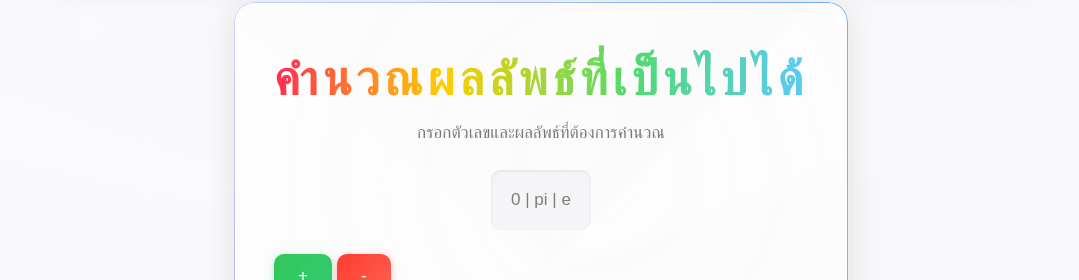
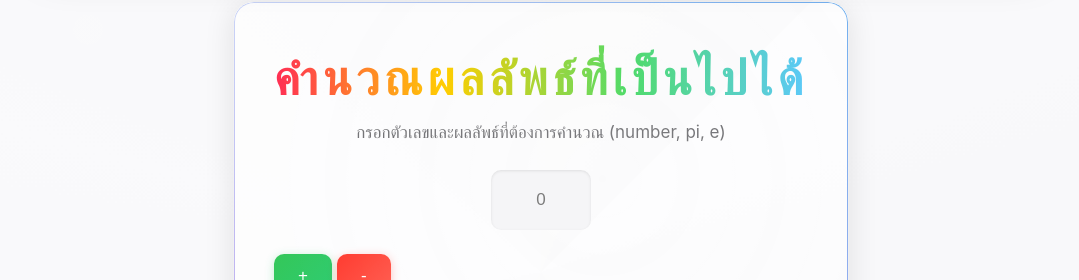
Before and after one commit to Panupong-xD/Game24Calculator, a plain HTML site: page index.html in a window 1280 px wide. Shown: the part 119-399 px from the top of the page, without its empty margins (99-1178 px from the left). Drawn offline with Linux system fonts and the light colour scheme; a web font is replaced by a local one.

Commit message:
Update input handling to allow 'pi' and 'e' as valid entries, modify placeholder text, and adjust number input type for better user experience

```diff
--- a/index.html
+++ b/index.html
@@ -24,17 +24,16 @@
       <div id="calculation-page" class="page active">
         <div class="container">
           <h1>คำนวณผลลัพธ์ที่เป็นไปได้</h1>
-          <p>กรอกตัวเลขและผลลัพธ์ที่ต้องการคำนวณ</p>
+          <p>กรอกตัวเลขและผลลัพธ์ที่ต้องการคำนวณ (number, pi, e)</p>
           <div id="numbers" class="number-container"></div>
           <button class="add-btn" onclick="addNumber()">+</button>
           <button class="remove-btn" onclick="removeNumber()">-</button>
           <br />
           <input
-            type="number"
+            type="text"
             id="target"
             placeholder="ผลลัพธ์"
             class="easy-input"
-            step="any"
           />
           <br />
           <button class="calc-btn" onclick="findSolutions()">ค้นหาคำตอบ</button>
@@ -403,7 +402,7 @@ function addNumber() {
     let input = document.createElement("input");
   input.type = "text";
     input.className = "num";
-  input.placeholder = "0 | pi | e";
+  input.placeholder = "0";
     div.appendChild(input);
     document.getElementById("numbers").appendChild(div);
   }
@@ -726,7 +725,7 @@ function findSolutions() {
   const nums = Array.from(numContainers)
     .map(container => parseNumberInput(container.querySelector(".num").value))
     .map(v => (isNaN(v) ? 0 : v));
-  const target = parseFloat(document.getElementById("target").value);
+  const target = parseNumberInput(document.getElementById("target").value);
 
   if (isNaN(target)) {
     document.getElementById("results").innerHTML = "<h2>กรุณากรอกผลลัพธ์ที่ต้องการ</h2>";
```
